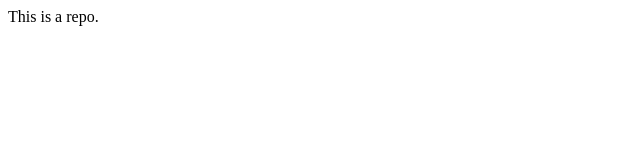
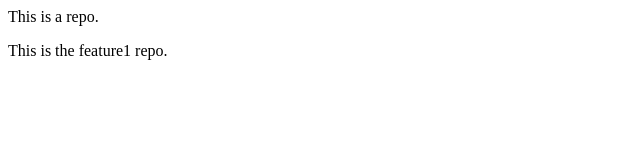
Before and after one commit to Ayushsingh0099/localrepo, a plain HTML site: page index.html in a window 1280 px wide. Shown: the whole page, without its empty margins (0-640 px from the left). Drawn offline with Linux system fonts and the light colour scheme.

Commit message:
new feature added

```diff
--- a/index.html
+++ b/index.html
@@ -1 +1,2 @@
 <p>This is a repo.</p>
+<p>This is the feature1 repo.</p>
```
